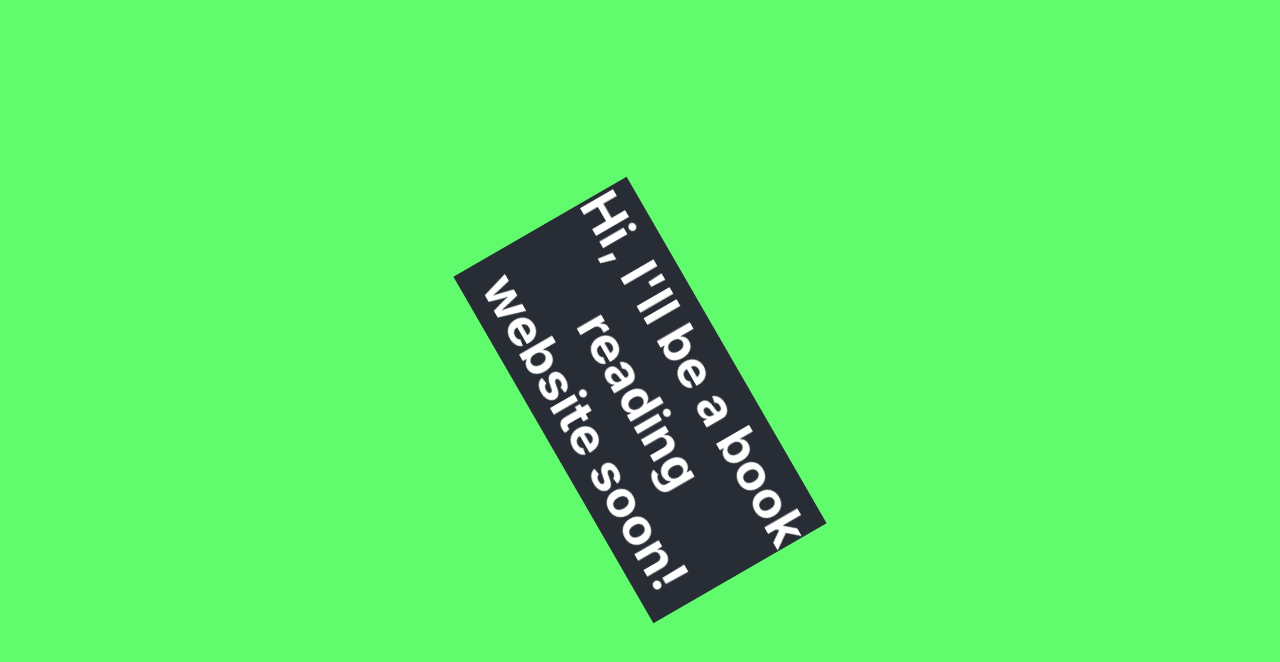
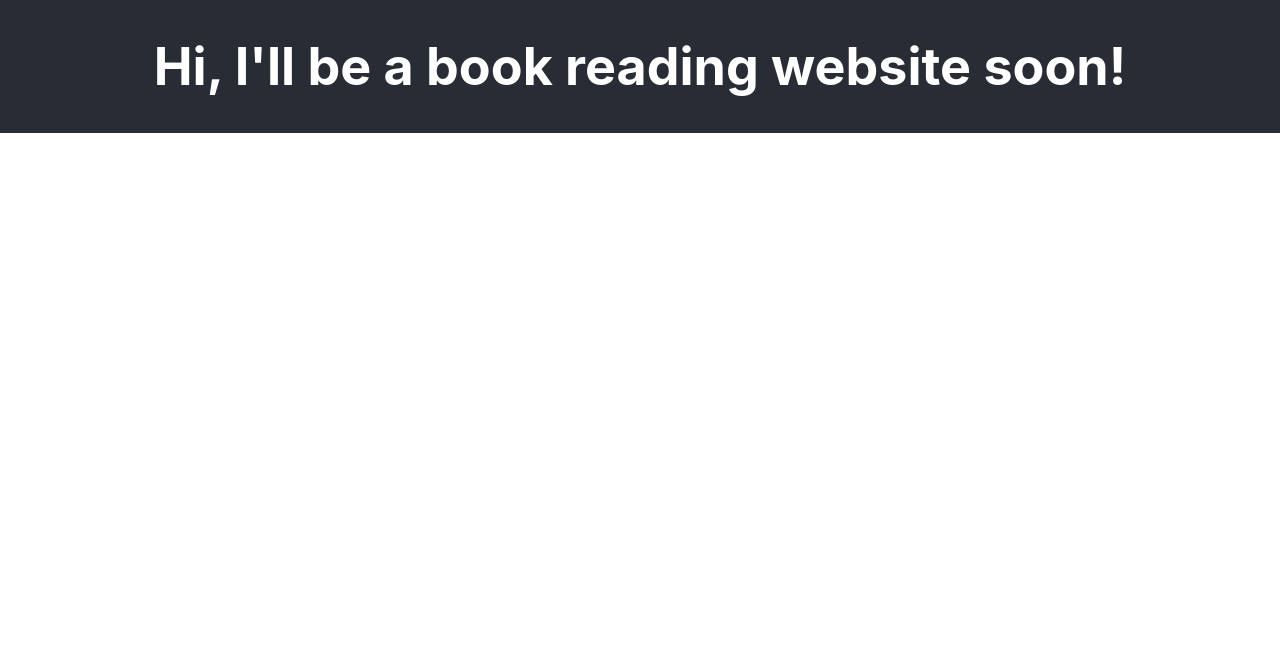
Before and after one commit to DebBugging/Mundo-Libreo, a React (Create React App) app: page / in a window 1280 px wide. Shown: the top 662 px of the page. Built offline with nearby package versions, Linux system fonts and the light colour scheme.

Commit message:
Add grid for header

```diff
--- a/src/App.css
+++ b/src/App.css
@@ -1,34 +1,14 @@
 .App {
   text-align: center;
   background-color: #61fb6e;
-  height: 100vh;
-  display: flex;
-  justify-content: center;
-  align-items: center;
+  display: grid;
 }
 
 .App-header {
-  width: 400px;
-  height: 200px;
+  display: grid;
   background-color: #282c34;
-  display: flex;
-  flex-direction: column;
-  align-items: center;
+  grid-template-columns: 1;
   justify-content: center;
   font-size: calc(10px + 2vmin);
   color: white;
-  animation: App-logo-spin infinite 30s linear;
 }
-
-.App-link {
-  color: #61fb6e;
-}
-
-@keyframes App-logo-spin {
-  from {
-    transform: rotate(0deg);
-  }
-  to {
-    transform: rotate(360deg);
-  }
-}
```
